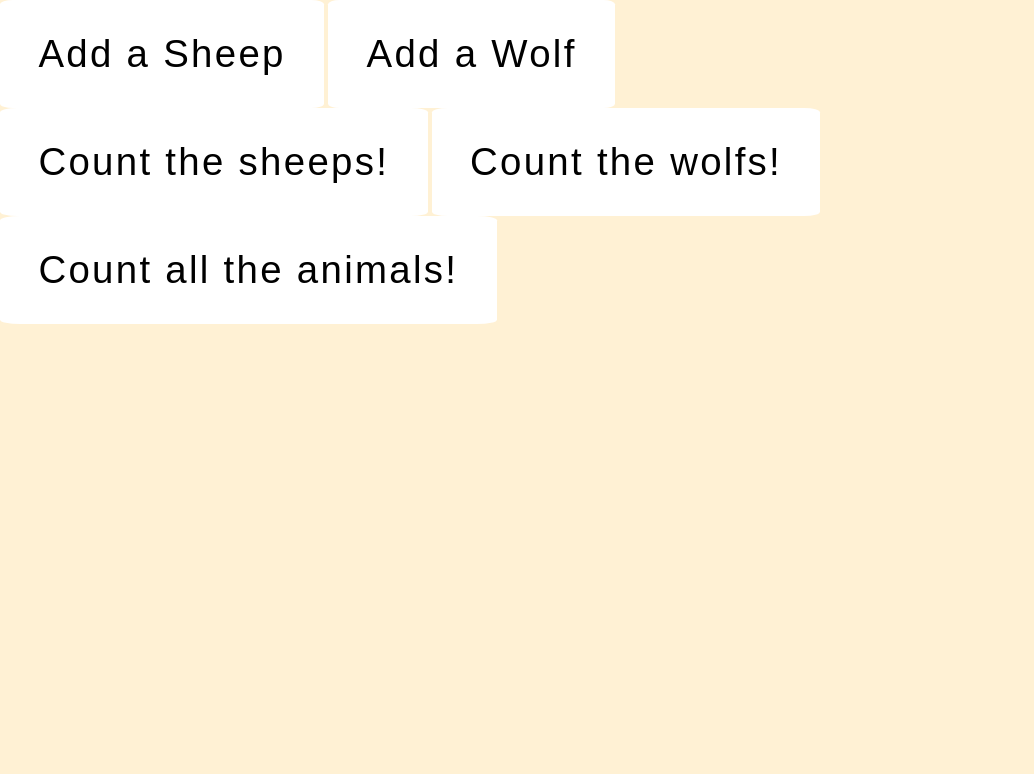
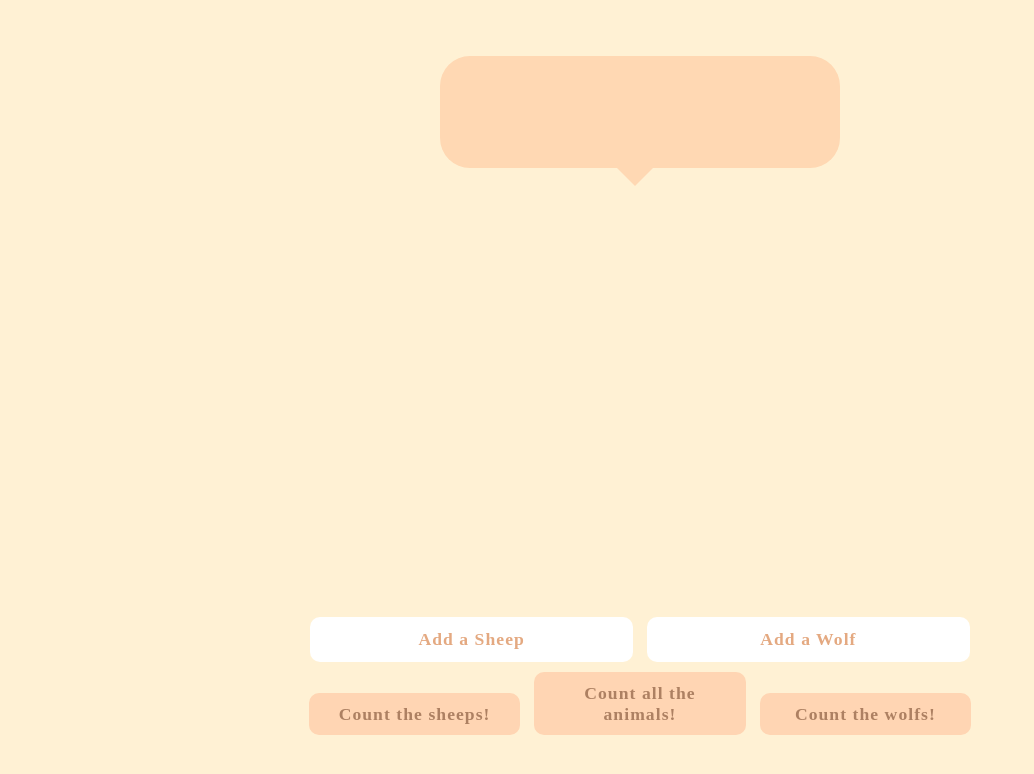
Before and after one commit to EmmaFC/02--Counting-sheeps, a plain HTML site: page index.html in a window 1280 px wide. Shown: the whole page, without its empty margins (0-1034 px from the left). Drawn offline with Linux system fonts and the light colour scheme.

Commit message:
adding css features

```diff
--- a/index.html
+++ b/index.html
@@ -9,6 +9,11 @@
 </head>
 <body>
     <main>
+        <section class="results">
+            <div class="result-message">
+                <p id="message_shown"></p>
+            </div>
+        </section>
         <section id="adding-animals">
             <div id="introduce_sheeps_&_wolfs">
                 <button id="btn_add_sheep" type="submit"> Add a Sheep </button>
@@ -19,8 +24,8 @@
         <section id="counting-animals">
             <div id="introduce_sheeps_&_wolfs">
                 <button id="btn_count_sheeps" type="submit"> Count the sheeps! </button>
+                <button id="btn_count_animals" type="submit"> Count all the animals! </button>
                 <button id="btn_count_wolfs" type="submit"> Count the wolfs! </button>
-                <button id="btn_count_animals" type="submit"> Count all the animals! </button>
             </div>
         </section>
     </main>
--- a/scripts/index.js
+++ b/scripts/index.js
@@ -10,41 +10,54 @@ btnAddSheep.addEventListener('click', () =>{
     animals.push(true);
     console.log("sheeps ready to be added")
     console.log(animals);
+    document.getElementById("message_shown").innerHTML = "...";
 });
 
 btnAddWolf.addEventListener('click', () =>{
    animals.push(false);
    console.log("wolfs ready to be added")
    console.log(animals);
+   document.getElementById("message_shown").innerHTML = "...";
 });
 
  btnCountSheeps.addEventListener('click', () =>{
     let numberOfSheeps = animals.filter(item => item === true).length;
     if(animals.length >= 1 && numberOfSheeps == 1){
     console.log("There is " + numberOfSheeps + " sheep");
+
+    document.getElementById("message_shown").innerHTML = "There is " + numberOfSheeps + " sheep";
+
     return;
     }
+
     if (animals.length >= 1){
     numberOfSheeps = animals.filter(item => item === true).length;
     console.log("There are " + numberOfSheeps + " sheeps");
+
+    document.getElementById("message_shown").innerHTML = "There are " + numberOfSheeps + " sheeps";
     return;
     }
     console.log("Please, introduce some animals!")
+    document.getElementById("message_shown").innerHTML =  "Please, introduce some animals!";
  });
 
  btnCountWolfs.addEventListener('click', () =>{
     let numberOfWolfs = animals.filter(item => item === false).length;
     if(animals.length >= 1 && numberOfWolfs == 1){
         console.log("There is " + numberOfWolfs + " wolf");
+
+        document.getElementById("message_shown").innerHTML = "There is " + numberOfWolfs + " wolf";
         return;
         }
     if(animals.length >= 1){
     numberOfSheeps = animals.filter(item => item === true).length;
     let AlsoNumberOfWolfs = animals.length - numberOfSheeps
     console.log("There are " + AlsoNumberOfWolfs + " wolfs (counting wolfs in another way)");
+    document.getElementById("message_shown").innerHTML = "There are " + AlsoNumberOfWolfs + " wolfs";
     return;
     }
     console.log("Please, introduce some animals!")
+    document.getElementById("message_shown").innerHTML = "Please, introduce some animals!";
  });
 
  btnCountAnimals.addEventListener("click", () =>{
@@ -52,9 +65,11 @@ btnAddWolf.addEventListener('click', () =>{
     let numberOfWolfs = animals.filter(item => item === false).length;
     let numberOfSheeps = animals.filter(item => item === true).length;
     console.log("There are " + numberOfSheeps + " sheeps and " + numberOfWolfs + " wolfs");
+    document.getElementById("message_shown").innerHTML = "There are " + numberOfSheeps + " sheeps and " + numberOfWolfs + " wolfs";
     return;
     }
     console.log("Please, introduce some animals!")
+    document.getElementById("message_shown").innerHTML = "Please, introduce some animals!";
  });
 
 /* // Practicando con bucles
--- a/styles/index.css
+++ b/styles/index.css
@@ -5,16 +5,113 @@
     text-decoration: none;
 }
 
+html {
+    width: 100%;
+    height: 100%;
+}
+
 body {
     background-color: rgb(255, 241, 212);
+    width:100%;
+    height: 100%;
+    display: flex;
+    justify-content:center;
+}
+
+main {
+    width: 80%;
+    height: 85vh;
+    display: flex;
+    justify-content:flex-end;
+    flex-direction: column;
+    margin:auto;
+}
+
+.results {
+    position: absolute;
+    width:80%;
+    top:7%;
+    margin:0;
+}
+
+.result-message {
+    display: flex;
+    margin: auto;
+    height: 7em;
+    width: 25em;
+    background: rgb(255, 216, 179);
+    border-radius: 30px;
+    text-align: center;
+}
+.result-message:after {
+    border: 20px solid rgb(255, 216, 179);
+    content: '';
+    border-left-color: transparent;
+    border-bottom-color: transparent;
+    border-right-color: transparent;
+    position: absolute;
+    bottom: -38px;
+    left: calc(50% - 25px)
+}
+
+#message_shown {
+    margin: auto;
+    color: white;
+    font-family: nimbus-sans;
+    font-weight:600;
+    font-size: 1.1em;
+    letter-spacing: 0.06em;
+
+}
+
+
+#adding-animals {
+    text-align:center;
+}
+
+#counting-animals {
+    text-align:center;
 }
 
 button {
-    padding:2.5% 3%;
+    margin:0.5%;
+    padding:1% 1.5%;
+    font-family: nimbus-sans;
+    font-weight:600;
+    font-size: 1.1em;
+    letter-spacing: 0.06em;
+    border-radius: 10px;
+}
+
+#adding-animals button {
     background-color: white;
-    font-family: sans-serif;
-    font-weight:500;
-    font-size: 3vw;
-    letter-spacing: 0.06em;
-    border-radius: 4%;
+    color:rgb(228, 169, 129);
+    width: 25.2vw;
+    padding: 1.2%;
 }
+
+#counting-animals button {
+    background-color: rgb(255, 213, 179);
+    color:rgb(173, 128, 98);
+    width: 16.5vw;
+
+}
+
+#adding-animals button:hover {
+    background-color: rgb(255, 197, 159);
+    color: white;
+}
+
+#counting-animals button:hover {
+    background-color: rgb(255, 197, 159);
+    color: white;
+}
+
+#adding-animals button:active {
+    background-color: rgb(255, 213, 179);
+}
+
+#counting-animals button:active {
+    background-color: rgb(255, 210, 173);
+    color: white;
+}
```
